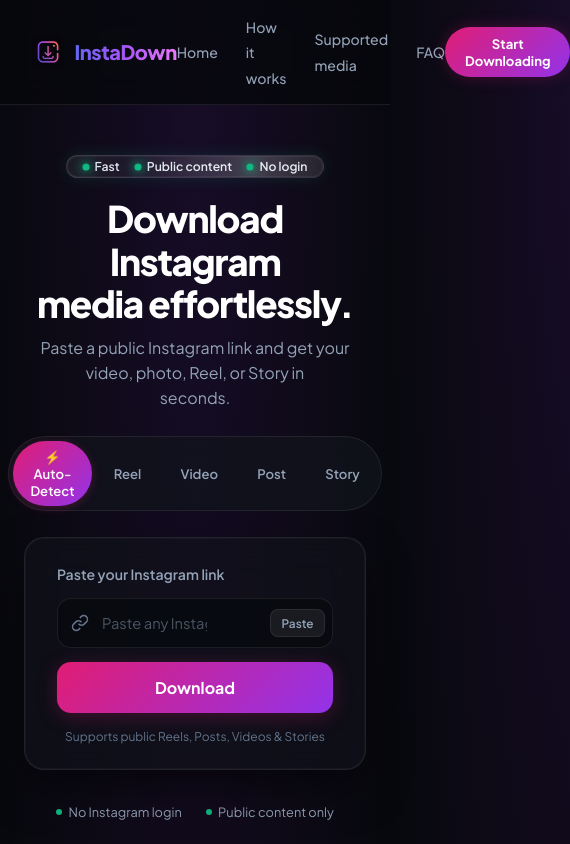
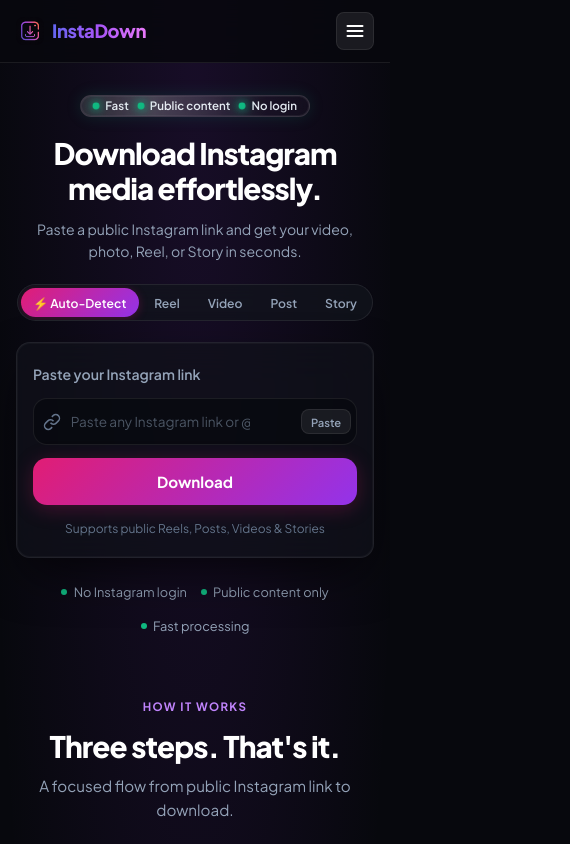
Before and after one commit to Aniket4477/instamediadownloader, a Next.js app: page / in a window 390 px wide. Shown: the top 844 px of the page, 570 px wide, since content can reach past the window. Built offline with nearby package versions, Linux system fonts and the light colour scheme.

Commit message:
fix(ui): responsive mobile header, mobile navigation drawer, and viewport centering

```diff
--- a/app/globals.css
+++ b/app/globals.css
@@ -34,6 +34,9 @@
 
 html {
   scroll-behavior: smooth;
+  width: 100%;
+  max-width: 100vw;
+  overflow-x: hidden;
 }
 
 body {
@@ -41,8 +44,11 @@
   background-color: var(--bg);
   color: var(--text-main);
   min-height: 100vh;
+  width: 100%;
+  max-width: 100vw;
   overflow-x: hidden;
   line-height: 1.6;
+  position: relative;
   background-image:
     radial-gradient(ellipse 90% 50% at 50% 0%, rgba(147, 51, 234, 0.12) 0%, transparent 60%),
     radial-gradient(ellipse 70% 40% at 50% 60%, rgba(225, 29, 116, 0.06) 0%, transparent 60%),
@@ -82,14 +88,13 @@
   top: 0;
   z-index: 100;
   width: 100%;
-  background: rgba(7, 8, 13, 0.82);
+  max-width: 100vw;
+  background: rgba(7, 8, 13, 0.86);
   backdrop-filter: blur(16px);
   -webkit-backdrop-filter: blur(16px);
   border-bottom: 1px solid var(--card-border);
   padding: 0.85rem 2rem;
-  display: flex;
-  align-items: center;
-  justify-content: space-between;
+  box-sizing: border-box;
 }
 
 .nav-container {
@@ -99,6 +104,8 @@
   display: flex;
   align-items: center;
   justify-content: space-between;
+  box-sizing: border-box;
+  position: relative;
 }
 
 .nav-brand {
@@ -109,6 +116,7 @@
   font-weight: 800;
   font-size: 1.25rem;
   letter-spacing: -0.02em;
+  flex-shrink: 0;
 }
 
 .nav-brand-text {
@@ -157,6 +165,13 @@
   color: #fff;
 }
 
+.nav-actions {
+  display: flex;
+  align-items: center;
+  gap: 0.75rem;
+  flex-shrink: 0;
+}
+
 .nav-cta-btn {
   background: var(--primary-gradient);
   color: #fff;
@@ -174,12 +189,76 @@
   display: inline-flex;
   align-items: center;
   justify-content: center;
+  white-space: nowrap;
 }
 
 .nav-cta-btn:hover {
   background: var(--primary-gradient-hover);
   transform: translateY(-1px);
   box-shadow: 0 0 24px rgba(225, 29, 116, 0.55);
+}
+
+.mobile-hamburger-btn {
+  display: none;
+  background: rgba(255, 255, 255, 0.08);
+  border: 1px solid var(--card-border);
+  color: #fff;
+  width: 38px;
+  height: 38px;
+  border-radius: var(--radius-sm);
+  cursor: pointer;
+  align-items: center;
+  justify-content: center;
+  padding: 0;
+  transition: all 0.2s ease;
+}
+
+.mobile-hamburger-btn:hover {
+  background: rgba(255, 255, 255, 0.16);
+  border-color: rgba(255, 255, 255, 0.22);
+}
+
+.mobile-nav-drawer {
+  width: 100%;
+  background: rgba(11, 13, 20, 0.98);
+  border-top: 1px solid var(--card-border);
+  border-bottom: 1px solid var(--card-border);
+  padding: 1rem 1rem 1.4rem 1rem;
+  display: flex;
+  flex-direction: column;
+  gap: 0.45rem;
+  animation: drawerFade 0.2s cubic-bezier(0.16, 1, 0.3, 1) forwards;
+  box-shadow: 0 20px 40px rgba(0, 0, 0, 0.8);
+  margin-top: 0.75rem;
+  box-sizing: border-box;
+}
+
+@keyframes drawerFade {
+  from { opacity: 0; transform: translateY(-8px); }
+  to { opacity: 1; transform: translateY(0); }
+}
+
+.mobile-nav-link {
+  color: #cbd5e1;
+  text-decoration: none;
+  font-size: 0.95rem;
+  font-weight: 600;
+  padding: 0.75rem 1rem;
+  border-radius: var(--radius-sm);
+  transition: all 0.2s ease;
+  display: block;
+}
+
+.mobile-nav-link:hover {
+  color: #fff;
+  background: rgba(255, 255, 255, 0.07);
+}
+
+.mobile-drawer-cta {
+  margin-top: 0.6rem;
+  width: 100%;
+  padding: 0.85rem;
+  font-size: 0.95rem;
 }
 
 /* ── Main Layout Wrapper ─────────────────────────────────── */
@@ -190,7 +269,9 @@
   padding: calc(2.5rem + 10px) 1.5rem 5rem 1.5rem;
   display: flex;
   flex-direction: column;
+  align-items: center;
   gap: 5rem;
+  box-sizing: border-box;
 }
 
 /* ── Hero Section ────────────────────────────────────────── */
@@ -301,6 +382,14 @@
   gap: 4px;
   margin-bottom: 1.6rem;
   backdrop-filter: blur(12px);
+  max-width: 100%;
+  overflow-x: auto;
+  scrollbar-width: none;
+  -webkit-overflow-scrolling: touch;
+}
+
+.tab-pills-wrap::-webkit-scrollbar {
+  display: none;
 }
 
 .tab-pill {
@@ -1181,3 +1270,124 @@
 @keyframes spin {
   to { transform: rotate(360deg); }
 }
+
+
+/* ── Mobile Responsive Layout & Centering ────────────────── */
+@media (max-width: 768px) {
+  .navbar {
+    padding: 0.75rem 1rem;
+  }
+  .desktop-only {
+    display: none !important;
+  }
+  .mobile-hamburger-btn {
+    display: flex;
+  }
+  .nav-cta-btn {
+    padding: 0.44rem 0.85rem;
+    font-size: 0.76rem;
+  }
+  .nav-brand {
+    font-size: 1.15rem;
+    gap: 0.5rem;
+  }
+  .nav-brand-img {
+    width: 28px;
+    height: 28px;
+  }
+  .main-wrap {
+    padding: 2rem 1rem 4rem 1rem;
+    gap: 3.5rem;
+    width: 100%;
+    max-width: 100vw;
+  }
+}
+
+@media (max-width: 640px) {
+  .hero-section {
+    width: 100%;
+    max-width: 100%;
+  }
+  .hero-pill-badge {
+    gap: 0.55rem;
+    padding: 0.25rem 0.75rem;
+    font-size: 0.72rem;
+    max-width: 100%;
+  }
+  .hero-title {
+    font-size: clamp(1.85rem, 7.5vw, 2.35rem);
+    line-height: 1.2;
+    padding: 0 0.25rem;
+  }
+  .hero-title br {
+    display: none;
+  }
+  .hero-subtitle {
+    font-size: 0.88rem;
+    padding: 0 0.25rem;
+    margin-bottom: 1.35rem;
+  }
+  .hero-subtitle br {
+    display: none;
+  }
+  .tab-pills-wrap {
+    max-width: 100%;
+    padding: 3px;
+    gap: 3px;
+    margin: 0 auto 1.3rem auto;
+  }
+  .tab-pill {
+    padding: 0.42rem 0.78rem;
+    font-size: 0.76rem;
+    white-space: nowrap;
+    flex-shrink: 0;
+  }
+  .input-glass-card {
+    padding: 1.25rem 1rem 1.15rem 1rem;
+    border-radius: var(--radius-md);
+    width: 100%;
+    max-width: 100%;
+    margin: 0 auto;
+  }
+  .url-input {
+    padding: 0.85rem 6.6rem 0.85rem 2.3rem;
+    font-size: 0.85rem;
+  }
+  .input-icon-left {
+    left: 10px;
+  }
+  .input-action-buttons {
+    right: 6px;
+    gap: 4px;
+  }
+  .btn-inside-action {
+    padding: 0.3rem 0.55rem;
+    font-size: 0.7rem;
+  }
+  .btn-download-hero {
+    padding: 0.88rem;
+    font-size: 0.95rem;
+  }
+  .hero-checklist {
+    gap: 0.85rem;
+    margin-top: 1.5rem;
+    font-size: 0.76rem;
+  }
+  .result-card-wrap {
+    padding: 1.25rem 1rem;
+  }
+  .result-actions {
+    flex-direction: column;
+    width: 100%;
+  }
+  .btn-primary-gradient, .btn-dark-action {
+    width: 100%;
+    justify-content: center;
+  }
+}
+
+@media (max-width: 440px) {
+  .nav-cta-btn {
+    display: none;
+  }
+}
--- a/app/layout.js
+++ b/app/layout.js
@@ -1,14 +1,21 @@
 import './globals.css';
 
 export const metadata = {
-  title: 'InstaDown — Instagram Media Downloader',
+  title: 'InstaDown – Instagram Media Downloader',
   description: 'Download Instagram Reels, Videos, Photos, Carousels and Stories effortlessly. 100% Free & Self-Hosted.',
+};
+
+export const viewport = {
+  width: 'device-width',
+  initialScale: 1,
+  maximumScale: 5,
 };
 
 export default function RootLayout({ children }) {
   return (
     <html lang="en" suppressHydrationWarning>
       <head>
+        <meta name="viewport" content="width=device-width, initial-scale=1, viewport-fit=cover" />
         <link rel="preconnect" href="https://fonts.googleapis.com" />
         <link rel="preconnect" href="https://fonts.gstatic.com" crossOrigin="anonymous" />
       </head>
--- a/app/page.js
+++ b/app/page.js
@@ -47,6 +47,7 @@
   const [dlAll, setDlAll] = useState(false);
   const [copied, setCopied] = useState(false);
   const [openFaq, setOpenFaq] = useState(null);
+  const [mobileMenuOpen, setMobileMenuOpen] = useState(false);
 
   const inputRef = useRef(null);
   const resultRef = useRef(null);
@@ -195,17 +196,71 @@
             <span className="nav-brand-text">InstaDown</span>
           </a>
 
-          <ul className="nav-links">
+          {/* Desktop Nav Links */}
+          <ul className="nav-links desktop-only">
             <li><a href="#hero" className="nav-link">Home</a></li>
             <li><a href="#how-it-works" className="nav-link">How it works</a></li>
             <li><a href="#supported-media" className="nav-link">Supported media</a></li>
             <li><a href="#faq" className="nav-link">FAQ</a></li>
           </ul>
 
-          <button onClick={() => scrollToTop()} className="nav-cta-btn" suppressHydrationWarning>
-            Start Downloading
-          </button>
+          <div className="nav-actions">
+            <button onClick={() => scrollToTop()} className="nav-cta-btn" suppressHydrationWarning>
+              Start Downloading
+            </button>
+
+            {/* Mobile Hamburger Toggle Button */}
+            <button
+              type="button"
+              className={`mobile-hamburger-btn ${mobileMenuOpen ? 'active' : ''}`}
+              onClick={() => setMobileMenuOpen(!mobileMenuOpen)}
+              aria-label="Toggle navigation menu"
+              aria-expanded={mobileMenuOpen}
+              suppressHydrationWarning
+            >
+              {mobileMenuOpen ? (
+                <svg width="20" height="20" viewBox="0 0 24 24" fill="none" stroke="currentColor" strokeWidth="2.4" strokeLinecap="round" strokeLinejoin="round">
+                  <line x1="18" y1="6" x2="6" y2="18"></line>
+                  <line x1="6" y1="6" x2="18" y2="18"></line>
+                </svg>
+              ) : (
+                <svg width="20" height="20" viewBox="0 0 24 24" fill="none" stroke="currentColor" strokeWidth="2.4" strokeLinecap="round" strokeLinejoin="round">
+                  <line x1="3" y1="6" x2="21" y2="6"></line>
+                  <line x1="3" y1="12" x2="21" y2="12"></line>
+                  <line x1="3" y1="18" x2="21" y2="18"></line>
+                </svg>
+              )}
+            </button>
+          </div>
         </div>
+
+        {/* Mobile Dropdown Drawer */}
+        {mobileMenuOpen && (
+          <nav className="mobile-nav-drawer" role="navigation" aria-label="Mobile Navigation">
+            <a href="#hero" className="mobile-nav-link" onClick={() => setMobileMenuOpen(false)}>
+              Home
+            </a>
+            <a href="#how-it-works" className="mobile-nav-link" onClick={() => setMobileMenuOpen(false)}>
+              How it works
+            </a>
+            <a href="#supported-media" className="mobile-nav-link" onClick={() => setMobileMenuOpen(false)}>
+              Supported media
+            </a>
+            <a href="#faq" className="mobile-nav-link" onClick={() => setMobileMenuOpen(false)}>
+              FAQ
+            </a>
+            <button
+              onClick={() => {
+                setMobileMenuOpen(false);
+                scrollToTop();
+              }}
+              className="btn-download-hero mobile-drawer-cta"
+              suppressHydrationWarning
+            >
+              Start Downloading
+            </button>
+          </nav>
+        )}
       </header>
 
       {/* ── Main Layout Wrapper ── */}
@@ -229,11 +284,11 @@
           </div>
 
           <h1 className="hero-title">
-            Download Instagram<br />media effortlessly.
+            Download Instagram <br />media effortlessly.
           </h1>
 
           <p className="hero-subtitle">
-            Paste a public Instagram link and get your video, photo, Reel, or Story in<br />seconds.
+            Paste a public Instagram link and get your video, photo, Reel, or Story in <br />seconds.
           </p>
 
           {/* Filter Tabs Pill */}
```
